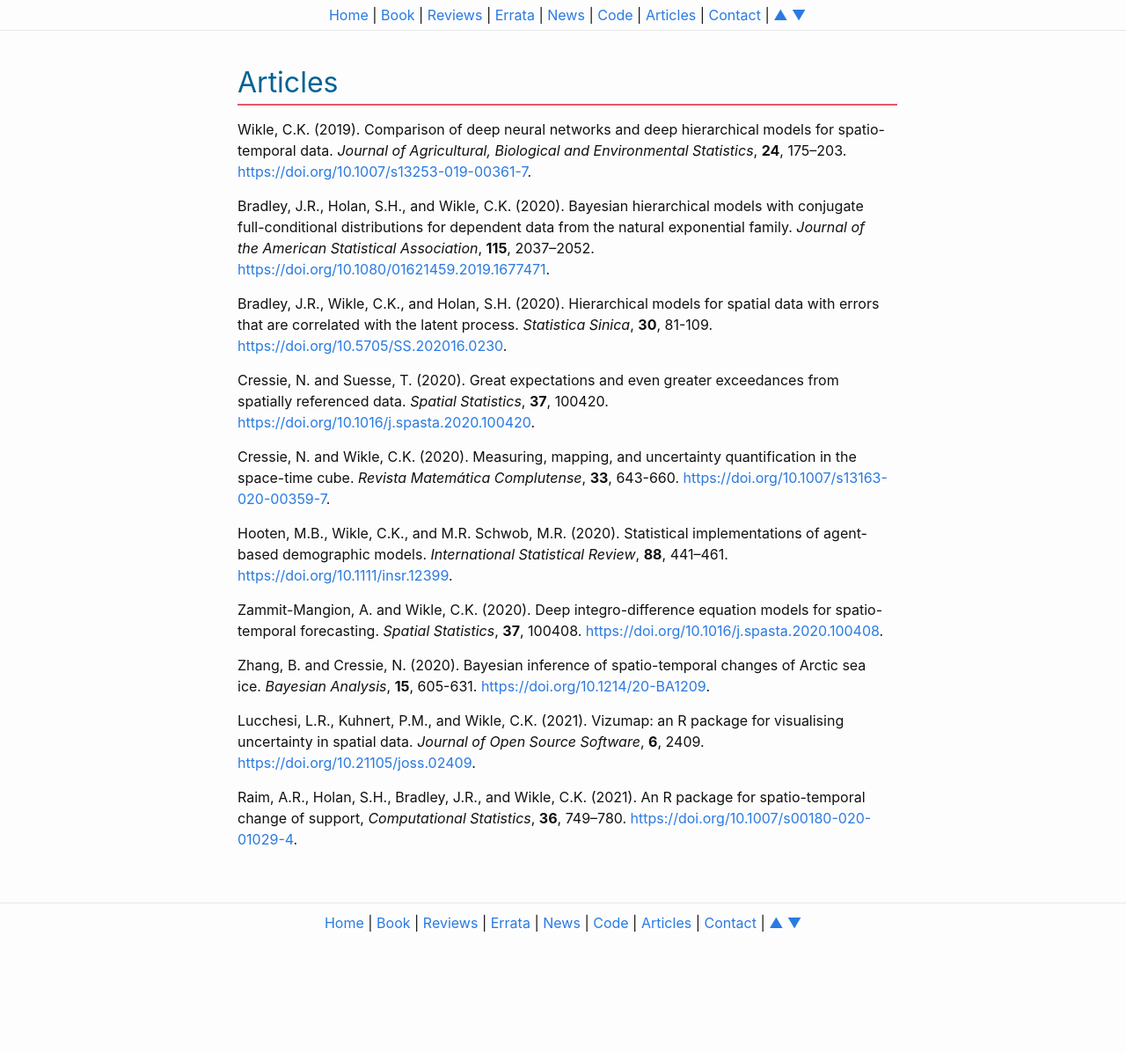
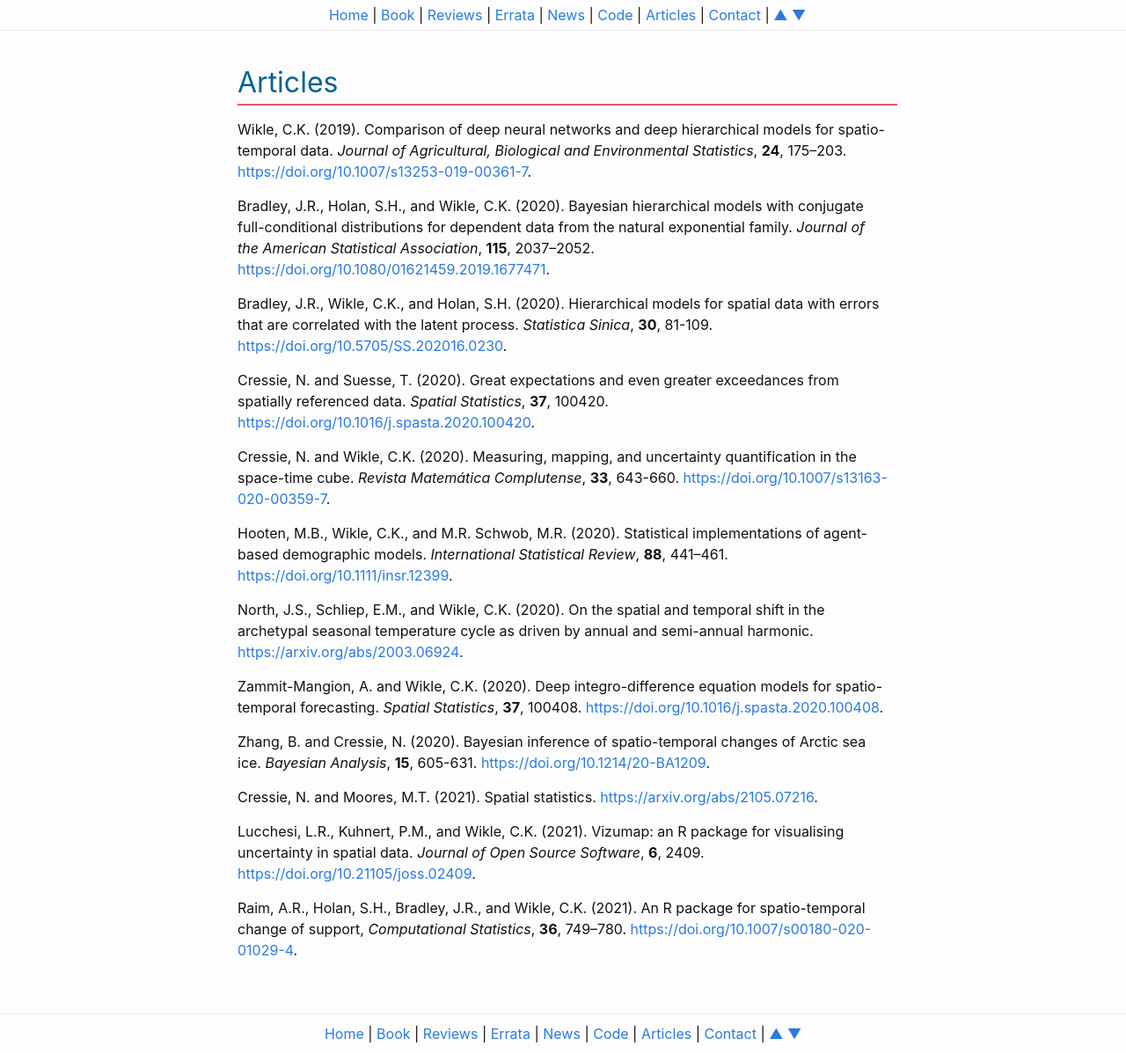
Before and after one commit to andrewzm/STRbook, a Jekyll site: the page built from docs/articles.md, in a window 1280 px wide and 1197 px high. Shown: the whole window at 88% size. Built offline with Jekyll 4.4.1, drawn with Linux system fonts in a browser that asks for light colours.

Commit message:
Update articles.md

```diff
--- a/docs/articles.md
+++ b/docs/articles.md
@@ -15,10 +15,14 @@ Cressie, N. and Wikle, C.K. (2020). Measuring, mapping, and uncertainty quantifi
 
 Hooten, M.B., Wikle, C.K., and M.R. Schwob, M.R. (2020). Statistical implementations of agent-based demographic models. *International Statistical Review*, **88**, 441–461. [https://doi.org/10.1111/insr.12399](https://doi.org/10.1111/insr.12399).
 
+North, J.S., Schliep, E.M., and Wikle, C.K. (2020). On the spatial and temporal shift in the archetypal seasonal temperature cycle as driven by annual and semi-annual harmonic. [https://arxiv.org/abs/2003.06924](https://arxiv.org/abs/2003.06924).
+
 Zammit-Mangion, A. and Wikle, C.K. (2020). Deep integro-difference equation models for spatio-temporal forecasting. *Spatial Statistics*, **37**, 100408. [https://doi.org/10.1016/j.spasta.2020.100408](https://doi.org/10.1016/j.spasta.2020.100408).
 
 Zhang, B. and Cressie, N. (2020). Bayesian inference of spatio-temporal changes of Arctic sea ice. *Bayesian Analysis*, **15**, 605-631. [https://doi.org/10.1214/20-BA1209](https://doi.org/10.1214/20-BA1209).
 
+Cressie, N. and Moores, M.T. (2021). Spatial statistics. [https://arxiv.org/abs/2105.07216](https://arxiv.org/abs/2105.07216).
+
 Lucchesi, L.R., Kuhnert, P.M., and Wikle, C.K. (2021). Vizumap: an R package for visualising uncertainty in spatial data. *Journal of Open Source Software*, **6**, 2409. [https://doi.org/10.21105/joss.02409](https://doi.org/10.21105/joss.02409).
 
 Raim, A.R., Holan, S.H., Bradley, J.R., and Wikle, C.K. (2021). An R package for spatio-temporal change of support, *Computational Statistics*, **36**, 749–780. [https://doi.org/10.1007/s00180-020-01029-4](https://doi.org/10.1007/s00180-020-01029-4).
```
